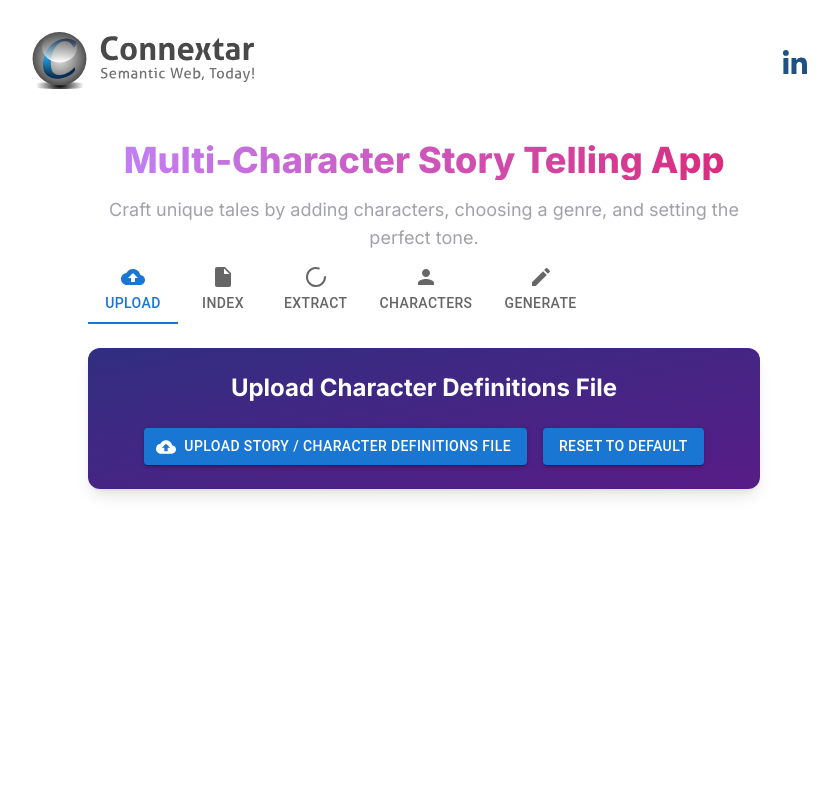
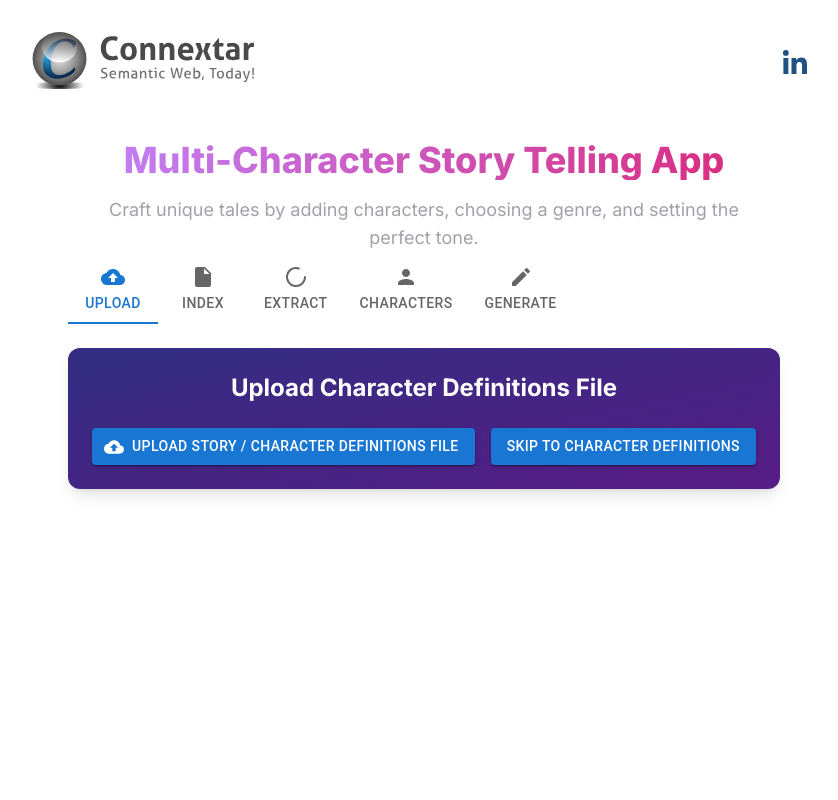
Before and after one commit to Agent009/bc-ai-2024-ai-char-story-teller, a Next.js app: page / in a window 1280 px wide. Shown: the top 800 px of the page, without its empty margins (216-1054 px from the left). Built offline with nearby package versions, Linux system fonts and the light colour scheme.

Commit message:
Improved styling.

```diff
--- a/src/app/page.tsx
+++ b/src/app/page.tsx
@@ -41,6 +41,11 @@ const VisuallyHiddenInput = styled("input")({
   whiteSpace: "nowrap",
   width: 1,
 });
+const TAB_UPLOAD = 0;
+const TAB_INDEX = 1;
+const TAB_EXTRACT = 2;
+const TAB_CHARACTERS = 3;
+const TAB_GENERATE = 4;
 
 export default function Chat() {
   const answerId = useId();
@@ -236,14 +241,14 @@ export default function Chat() {
           </p>
         </div>
         <Tabs value={tabValue} onChange={handleTabChange} aria-label="tabs">
-          <Tab label="Upload" icon={<CloudUploadIcon />} />
-          <Tab label="Index" icon={<InsertDriveFileIcon />} />
-          <Tab label="Extract" icon={<Loader2 />} />
-          <Tab label="Characters" icon={<PersonIcon />} />
-          <Tab label="Generate" icon={<CreateIcon />} />
+          <Tab value={TAB_UPLOAD} label="Upload" icon={<CloudUploadIcon />} />
+          <Tab value={TAB_INDEX} label="Index" icon={<InsertDriveFileIcon />} />
+          <Tab value={TAB_EXTRACT} label="Extract" icon={<Loader2 />} />
+          <Tab value={TAB_CHARACTERS} label="Characters" icon={<PersonIcon />} />
+          <Tab value={TAB_GENERATE} label="Generate" icon={<CreateIcon />} />
         </Tabs>
 
-        {tabValue === 0 && (
+        {tabValue === TAB_UPLOAD && (
           <div className="space-y-6 bg-gradient-to-br from-indigo-900 to-purple-900 rounded-xl p-6 mt-6 shadow-lg">
             <h3 className="text-2xl font-bold text-center text-white mb-4">Upload Character Definitions File</h3>
             <div className="flex flex-col sm:flex-row items-center justify-center space-y-2 sm:space-y-0 sm:space-x-4">
@@ -283,23 +288,43 @@ export default function Chat() {
                   </div>
                 )}
               </div>
+              {/*<Button*/}
+              {/*  variant="contained"*/}
+              {/*  onClick={() => {*/}
+              {/*    setText("");*/}
+              {/*    setNeedsNewIndex(true);*/}
+              {/*  }}*/}
+              {/*  className="w-full sm:w-auto bg-indigo-900 text-white hover:bg-indigo-800 disabled:bg-purple-900 disabled:text-white disabled:opacity-50"*/}
+              {/*>*/}
+              {/*  Reset to Default*/}
+              {/*</Button>*/}
               <Button
                 variant="contained"
                 onClick={() => {
-                  setText("");
-                  setNeedsNewIndex(true);
+                  setTabValue(TAB_CHARACTERS);
                 }}
                 className="w-full sm:w-auto bg-indigo-900 text-white hover:bg-indigo-800 disabled:bg-purple-900 disabled:text-white disabled:opacity-50"
               >
-                Reset to Default
+                Skip to Character Definitions
               </Button>
             </div>
           </div>
         )}
 
-        {tabValue === 1 && (
+        {tabValue === TAB_INDEX && (
           <div className="space-y-6 bg-gradient-to-br from-indigo-900 to-purple-900 rounded-xl p-6 mt-6 shadow-lg">
             <h3 className="text-2xl font-bold text-center text-white mb-4">Build Index</h3>
+            <div className="text-center">
+              <Button
+                variant="contained"
+                onClick={() => {
+                  setTabValue(TAB_CHARACTERS);
+                }}
+                className="w-full sm:w-auto bg-indigo-900 text-white hover:bg-indigo-800 disabled:bg-purple-900 disabled:text-white disabled:opacity-50"
+              >
+                Skip to Character Definitions
+              </Button>
+              <div className="my-2 grid grid-cols-1 gap-4 lg:grid-cols-2">
                 <RangeInput
                   headingCls={"text-xl"}
                   heading="Chunk Size"
@@ -338,7 +363,8 @@ export default function Chat() {
                   emojiEnd="🎲"
                   disabled={text?.length <= 0}
                 />
-            <div className="my-2 flex h-3/4 flex-auto flex-col space-y-2">
+              </div>
+              <div className="my-2 flex h-3/4 flex-auto flex-col space-y-2 mt-10">
                 <TextField
                   id={sourceId}
                   label="Extracted Text"
@@ -346,7 +372,7 @@ export default function Chat() {
                   value={text}
                   className="flex-1"
                   multiline
-                rows={2}
+                  rows={10}
                   slotProps={{
                     input: { style: { color: "white" } },
                     inputLabel: { style: { color: "rgba(255, 255, 255, 0.7)" } },
@@ -376,6 +402,7 @@ export default function Chat() {
                     }),
                   });
                   const { error, payload } = await result.json();
+                  setBuildingIndex(false);
 
                   if (error) {
                     setAnswer(error);
@@ -384,18 +411,22 @@ export default function Chat() {
                   if (payload) {
                     setNodesWithEmbedding(payload.nodesWithEmbedding);
                     setAnswer("Index built!");
+                    setTabValue(TAB_EXTRACT);
                   }
-
-                setBuildingIndex(false);
                 }}
                 className="w-full sm:w-auto bg-purple-800 text-white hover:bg-purple-600 disabled:bg-purple-900 disabled:text-white disabled:opacity-50"
               >
-              {buildingIndex ? "Building Vector index..." : "Build index"}
+                {buildingIndex
+                  ? "Building Vector Index..."
+                  : needsNewIndex
+                    ? "Build Index"
+                    : "Index Built, Ready for Extraction"}
               </Button>
+            </div>
           </div>
         )}
 
-        {tabValue === 2 && (
+        {tabValue === TAB_EXTRACT && (
           <>
             <div className="space-y-6 bg-gradient-to-br from-indigo-900 to-purple-900 rounded-xl p-6 mt-6 shadow-lg">
               <h3 className="text-2xl font-bold text-center text-white mb-4">Extract Characters</h3>
@@ -407,7 +438,7 @@ export default function Chat() {
                 </div>
               ) : (
                 <>
-                  <div className="my-2 grid grid-cols-1 gap-4 lg:grid-cols-3">
+                  <div className="my-2 grid grid-cols-1 gap-4 lg:grid-cols-2">
                     <RangeInput
                       headingCls={"text-xl"}
                       heading="Top K"
@@ -467,7 +498,7 @@ export default function Chat() {
                   </div>
 
                   <div className="my-4">
-                    <div className="flex w-full items-center space-x-4">
+                    <div className="w-full text-center space-x-4">
                       <Button
                         type="submit"
                         disabled={needsNewIndex || buildingIndex || runningQuery}
@@ -515,6 +546,7 @@ export default function Chat() {
 
                           setRunningQuery(false);
                           setIsLoading2(false);
+                          setTabValue(TAB_CHARACTERS);
                         }}
                         className="w-full sm:w-auto bg-purple-800 text-white hover:bg-purple-600 disabled:bg-purple-900 disabled:text-white disabled:opacity-50"
                       >
@@ -549,7 +581,7 @@ export default function Chat() {
           </>
         )}
 
-        {tabValue === 3 && (
+        {tabValue === TAB_CHARACTERS && (
           <div className="space-y-6 bg-gradient-to-br from-indigo-900 to-purple-900 rounded-xl p-6 mt-6 shadow-lg">
             <h3 className="text-2xl font-bold text-center text-white mb-4">Characters</h3>
 
@@ -677,10 +709,20 @@ export default function Chat() {
                 />
               </div>
             </div>
+
+            <Button
+              variant="contained"
+              onClick={() => {
+                setTabValue(TAB_GENERATE);
+              }}
+              className="w-full sm:w-auto bg-purple-800 text-white hover:bg-purple-600 disabled:bg-purple-900 disabled:text-white disabled:opacity-50"
+            >
+              Generate Story
+            </Button>
           </div>
         )}
 
-        {tabValue === 4 && (
+        {tabValue === TAB_GENERATE && (
           <>
             <div className="space-y-6 bg-gradient-to-br from-indigo-900 to-purple-900 rounded-xl p-6 mt-6 shadow-lg">
               <h3 className="text-2xl font-bold text-center text-white mb-4">Select Your Genre</h3>
```
Lines whose indentation alone changed are shown as unchanged.
